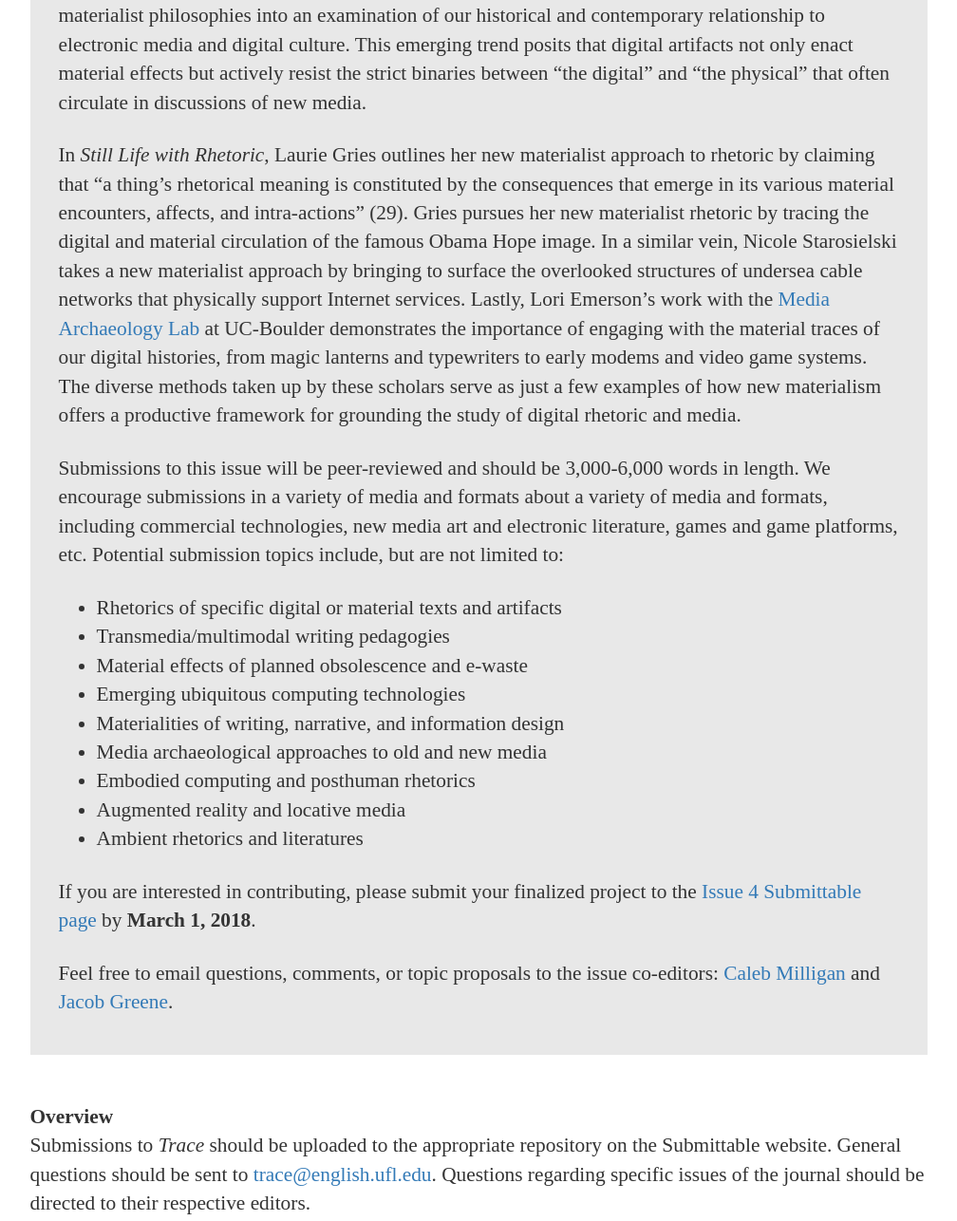
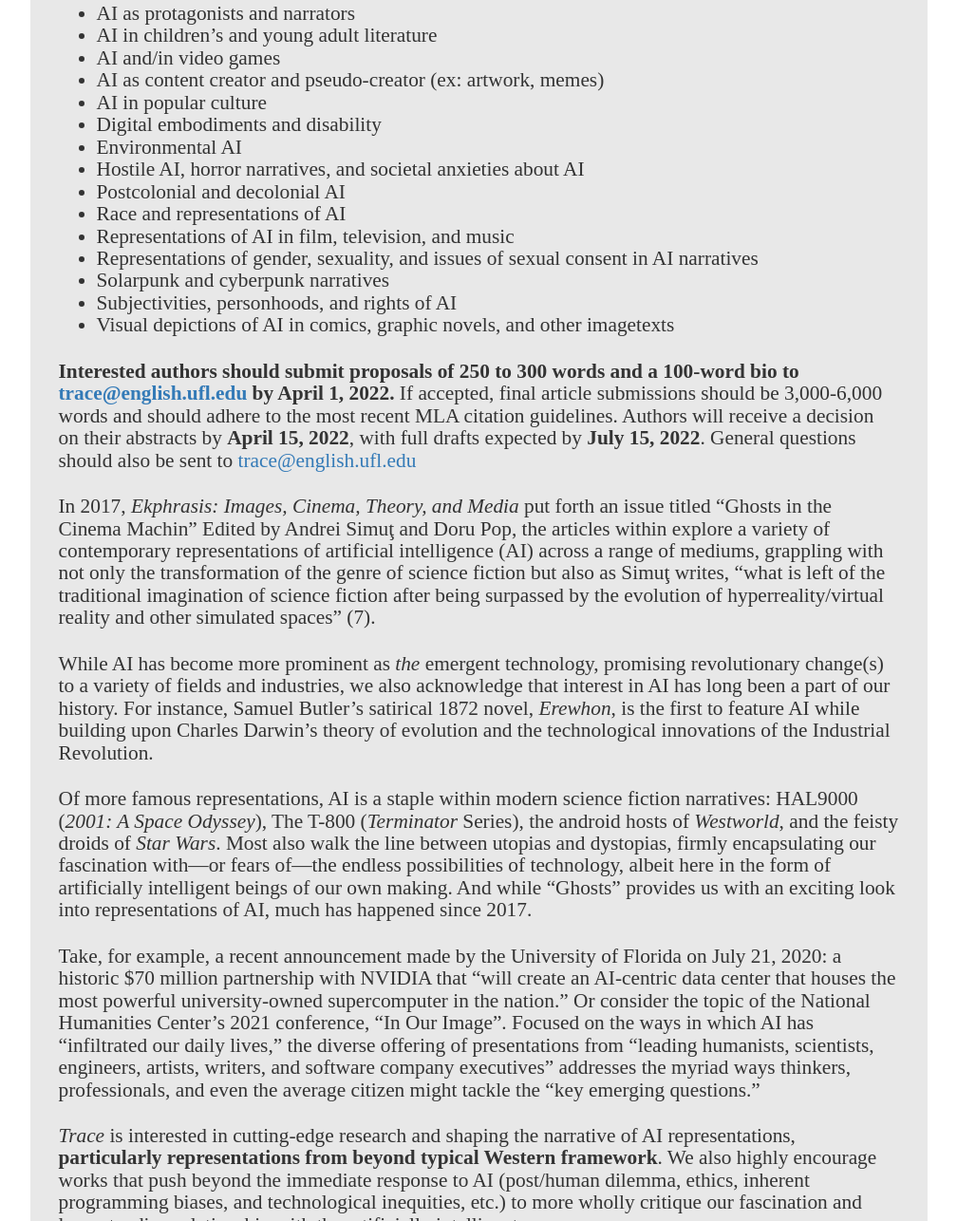
Before and after one commit to Tracejournal/Tracejournal.github.io, a plain HTML site: page submit.html in a window 1280 px wide. Shown: the part 554-1840 px from the top of the page at 95% size, without its empty margins (111-1119 px from the left). Drawn offline with nearby package versions, Linux system fonts and the light colour scheme.

Commit message:
Trace 5 CFP
Added Trace 5 CFP, archived Trace 4 CFP, minor edits/changes

```diff
--- a/submit.html
+++ b/submit.html
@@ -92,34 +92,41 @@
               <div class="col-md-10 col-md-offset-1">
 
           <!-- PASTE PAGE CONTENT HERE -->
-<h2><b>Issue 5 CFP coming soon</b></h2>
 
         <div id=cfp>
-            <h3><strong>Issue 4: Writing New Material for Digital Rhetoric</strong></h3>
-            <p>Our fourth issue, “Writing New Material for Digital Rhetoric,” aims to explore new materialist approaches to the digital. For new materialist and object-oriented philosophies continue to play a prominent role in discourses on digital media. Theorists such as Bruno Latour (2005), Jane Bennett (2010), and Ian Bogost (2012) prompt us to conceive of the material world as a “vibrant” network of objects endowed with agency, intention, and desire. Scholars in rhetoric and new media, such as Alexander Reid (2012), Jussi Parikka (2015), and David Rieder (2017) have begun to extend new materialist philosophies into an examination of our historical and contemporary relationship to electronic media and digital culture. This emerging trend posits that digital artifacts not only enact material effects but actively resist the strict binaries between “the digital” and “the physical” that often circulate in discussions of new media. </p>
-            <p>In <em>Still Life with Rhetoric</em>, Laurie Gries outlines her new materialist approach to rhetoric by claiming that “a thing’s rhetorical meaning is constituted by the consequences that emerge in its various material encounters, affects, and intra-actions” (29). Gries pursues her new materialist rhetoric by tracing the digital and material circulation of the famous Obama Hope image. In a similar vein, Nicole Starosielski takes a new materialist approach by bringing to surface the overlooked structures of undersea cable networks that physically support Internet services. Lastly, Lori Emerson’s work with the <a href="http://mediaarchaeologylab.com">Media Archaeology Lab</a> at UC-Boulder demonstrates the importance of engaging with the material traces of our digital histories, from magic lanterns and typewriters to early modems and video game systems. The diverse methods taken up by these scholars serve as just a few examples of how new materialism offers a productive framework for grounding the study of digital rhetoric and media.</p>
-            <p>Submissions to this issue will be peer-reviewed and should be 3,000-6,000 words in length. We encourage submissions in a variety of media and formats about a variety of media and formats, including commercial technologies, new media art and electronic literature, games and game platforms, etc. Potential submission topics include, but are not limited to:</p>
+            <h3><strong>Issue 5: Representations of AI in Contemporary Popular Culture</strong><h3>
+            <p><em>Trace</em>, a peer-reviewed, open-access, and interdisciplinary journal seeks <strong>proposals of 250-300 words</strong> for its upcoming issues thematized around AI. <em>Trace</em> considers the material and ethical impacts of media in all forms with specific interest in scholarship that theorizes the confluences of technology, culture, and life.</p>
+            <p>This issue invites proposals for articles that analyze and critique the various and sometimes contested representations of Artificial Intelligence (AI). We especially encourage papers that consider non-Western narratives, as well as relatively recent ones from a range of mediums. Topics can include but are not limited to:</p>
             <p><ul style="list-style-type:disc">
-                <li>Rhetorics of specific digital or material texts and artifacts</li>
-                <li>Transmedia/multimodal writing pedagogies</li>
-                <li>Material effects of planned obsolescence and e-waste</li>
-                <li>Emerging ubiquitous computing technologies</li>
-                <li>Materialities of writing, narrative, and information design</li>
-                <li>Media archaeological approaches to old and new media</li>
-                <li>Embodied computing and posthuman rhetorics</li>
-                <li>Augmented reality and locative media</li>
-                <li>Ambient rhetorics and literatures </li>
-              </ul></p>
-          <p> If you are interested in contributing, please submit your finalized project to the <a href="https://trace.submittable.com/submit/83406/trace-journal-issue-4-writing-new-material-for-digital-rhetoric">Issue 4 Submittable page</a> by <strong>March 1, 2018</strong>.
-          <p>Feel free to email questions, comments, or topic proposals to the issue co-editors: <a href="mailto:camilligan@ufl.edu?subject=Trace">Caleb Milligan</a> and <a href="mailto:jacobwgreene@ufl.edu?subject=Trace">Jacob Greene</a>.</p>
-        </div>
+                <li>AI as protagonists and narrators</li>
+                <li>AI in children’s and young adult literature</li>
+                <li>AI and/in video games</li>
+                <li>AI as content creator and pseudo-creator (ex: artwork, memes)</li>
+                <li>AI in popular culture</li>
+                <li>Digital embodiments and disability</li>
+                <li>Environmental AI</li>
+                <li>Hostile AI, horror narratives, and societal anxieties about AI</li>
+                <li>Postcolonial and decolonial AI</li>
+                <li>Race and representations of AI</li>
+                <li>Representations of AI in film, television, and music</li>
+                <li>Representations of gender, sexuality, and issues of sexual consent in AI narratives</li>
+                <li>Solarpunk and cyberpunk narratives</li>
+                <li>Subjectivities, personhoods, and rights of AI</li>
+                <li>Visual depictions of AI in comics, graphic novels, and other imagetexts</li>
+            </ul></p>
+            <p><strong>Interested authors should submit proposals of 250 to 300 words and a 100-word bio to <a href="mailto:trace@english.ufl.edu?subject=Trace">trace@english.ufl.edu</a> by April 1, 2022.</strong> If accepted, final article submissions should be 3,000-6,000 words and should adhere to the most recent MLA citation guidelines. Authors will receive a decision on their abstracts by <strong>April 15, 2022</strong>, with full drafts expected by <strong>July 15, 2022</strong>. General questions should also be sent to <a href="mailto:trace@english.ufl.edu?subject=Trace">trace@english.ufl.edu</a></p>
+            <p>In 2017, <em>Ekphrasis: Images, Cinema, Theory, and Media</em> put forth an issue titled “Ghosts in the Cinema Machin” Edited by Andrei Simuţ and Doru Pop, the articles within explore a variety of contemporary representations of artificial intelligence (AI) across a range of mediums, grappling with not only the transformation of the genre of science fiction but also as Simuţ writes, “what is left of the traditional imagination of science fiction after being surpassed by the evolution of hyperreality/virtual reality and other simulated spaces” (7).</p>
+            <p>While AI has become more prominent as <em>the</em> emergent technology, promising revolutionary change(s) to a variety of fields and industries, we also acknowledge that interest in AI has long been a part of our history. For instance, Samuel Butler’s satirical 1872 novel, <em>Erewhon</em>, is the first to feature AI while building upon Charles Darwin’s theory of evolution and the technological innovations of the Industrial Revolution.</p>
+            <p>Of more famous representations, AI is a staple within modern science fiction narratives: HAL9000 (<em>2001: A Space Odyssey</em>), The T-800 (<em>Terminator</em> Series), the android hosts of <em>Westworld</em>, and the feisty droids of <em>Star Wars</em>. Most also walk the line between utopias and dystopias, firmly encapsulating our fascination with—or fears of—the endless possibilities of technology, albeit here in the form of artificially intelligent beings of our own making. And while “Ghosts” provides us with an exciting look into representations of AI, much has happened since 2017.</p>
+            <p>Take, for example, a recent announcement made by the University of Florida on July 21, 2020: a historic $70 million partnership with NVIDIA that “will create an AI-centric data center that houses the most powerful university-owned supercomputer in the nation.” Or consider the topic of the National Humanities Center’s 2021 conference, “In Our Image”. Focused on the ways in which AI has “infiltrated our daily lives,” the diverse offering of presentations from “leading humanists, scientists, engineers, artists, writers, and software company executives” addresses the myriad ways thinkers, professionals, and even the average citizen might tackle the “key emerging questions.”</p>
+            <p><em>Trace</em> is interested in cutting-edge research and shaping the narrative of AI representations, <strong>particularly representations from beyond typical Western framework</strong>. We also highly encourage works that push beyond the immediate response to AI (post/human dilemma, ethics, inherent programming biases, and technological inequities, etc.) to more wholly critique our fascination and long-standing relationship with the artificially intelligent.</p>
 
         <div id="submit">
           <p><strong>Overview</strong><br />
             Submissions to <em>Trace</em> should be uploaded to the appropriate repository on the Submittable website. General questions should be sent to <a href="mailto:trace@english.ufl.edu">trace@english.ufl.edu</a>. Questions regarding specific issues of the journal should be directed to their respective editors.</p>
           <p>Traditional article submissions should be 3,000-6,000 words and should adhere to the most recent MLA citation guidelines. We accept the following attachment types: DOC, DOCX, or RTF. Media projects should be initially delivered as a URL, though they will ultimately be sent out for review in a zipped file. Please remove all authorial markers in submissions.</p>
           <p>After receiving your submission, Managing Editor(s) will confirm receipt and will notify you of our interest in your submission. Before publication, all accepted submissions will be blind peer reviewed, formatted, and copy-edited before publication. Published content will be listed under the &ldquo;Issues&rdquo; page of the journal. Submissions appearing in the latest issue of the journal will also appear on the &ldquo;Home&rdquo; page.</p>
-          <p><strong>Review Process</strong><br /> <em>Trace </em>is a blind, peer-reviewed journal. The Managing Editor(s) review submissions and determine whether they will be assigned to reviewers. If the Managing Editor(s) determine that a submission does not fit within the scope of <em>Trace</em> or is otherwise unsuitable for blind review, they will notify the author(s) via e-mail. Once a submission has been reviewed by the Managing Editor(s), it is assigned and sent to two reviewers with specific guidelines. For more information about our reviewer guidelines, contact <a href="mailto:trace@english.ufl.edu">trace@english.ufl.edu</a>.</p>
+          <p><strong>Review Process</strong><br /> <em>Trace </em>is an anonymously peer-reviewed journal. The Managing Editor(s) review submissions and determine whether they will be assigned to reviewers. If the Managing Editor(s) determine that a submission does not fit within the scope of <em>Trace</em> or is otherwise unsuitable for blind review, they will notify the author(s) via e-mail. Once a submission has been reviewed by the Managing Editor(s), it is assigned and sent to two reviewers with specific guidelines. For more information about our reviewer guidelines, contact <a href="mailto:trace@english.ufl.edu">trace@english.ufl.edu</a>.</p>
           <p>After examining reviewers&rsquo; responses, the Managing Editor(s) will determine which submissions are suitable for <em>Trace</em>. Contributors will be contacted about this decision and provided anonymous copies of each blind review.</p>
           <p>Author(s) will receive one of the following responses from Managing Editor(s):</p>
           <p>__<strong>Accept for Publication</strong>. Recommend publication with no serious qualifications; the selection requires only minor editorial revisions.</p>
```
Also changed, not shown: submitarchive.html (+20 -0 lines).
